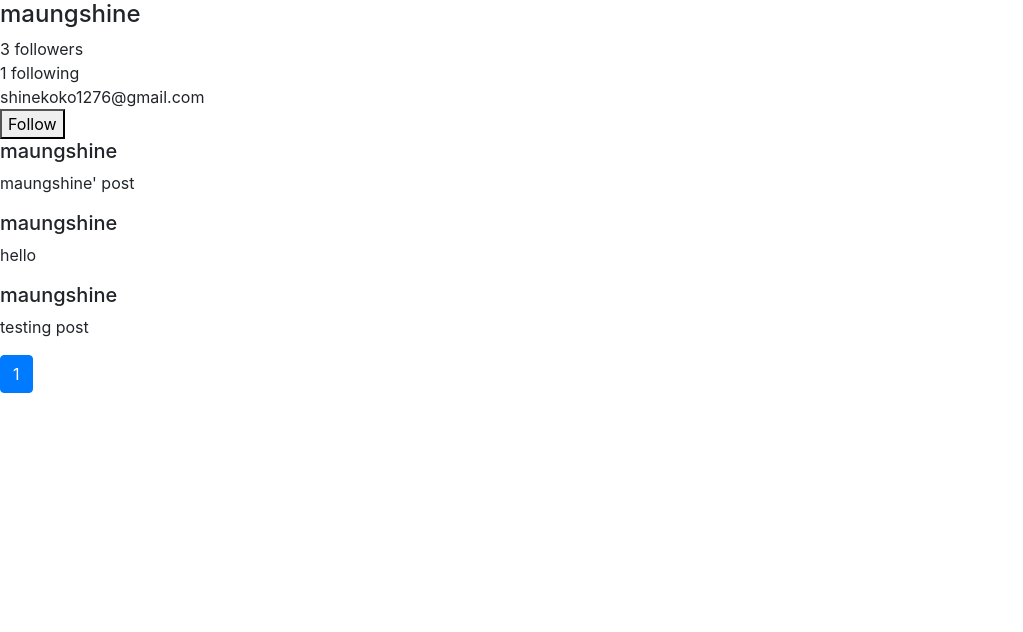
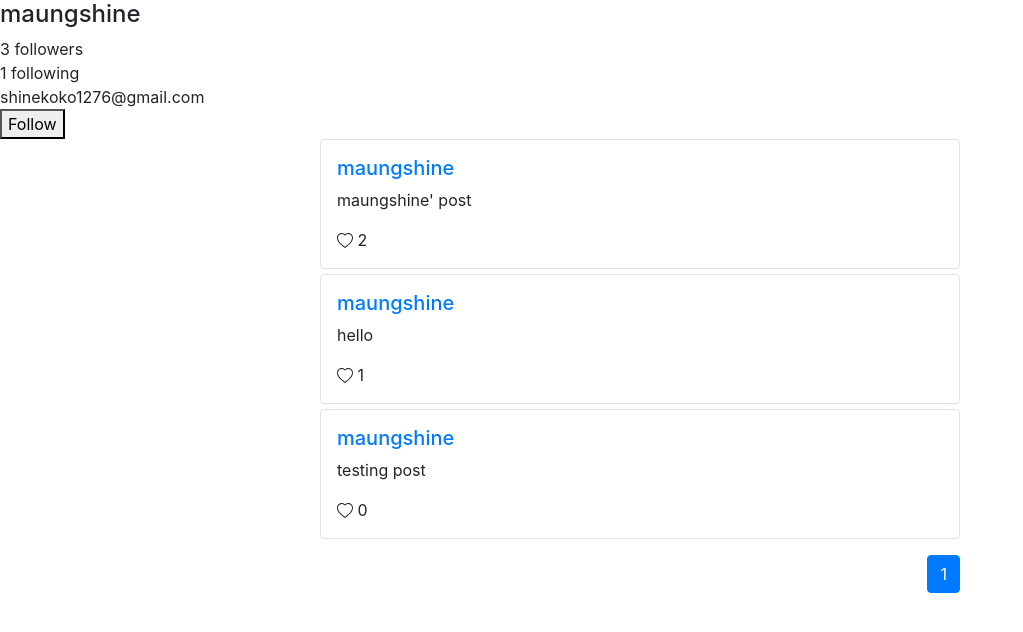
Before and after one commit to maungshine/network, a Django app: page /profile/1 in a window 1280 px wide. Shown: the part 56-688 px from the top of the page, without its empty margins (0-1023 px from the left). Run offline with Django 3.2, Linux system fonts and the light colour scheme; data comes from the database, SQL or seed files in the repository; both versions use the stored data as it was after the commit; some libraries are stand-ins or nearby versions.

Commit message:
add some styling

```diff
--- a/network/static/network/styles.css
+++ b/network/static/network/styles.css
@@ -1,3 +1,29 @@
 .bi-heart,.bi-heart-fill {
     cursor: pointer;
 }
+
+#main_page {
+    display: grid;
+    row-gap: 5px;
+}
+
+.post {
+
+    padding: 1em;
+    width: 50%;
+}
+
+.edit-button {
+    position: relative;
+    left: 515px;
+    bottom: 95px;
+}
+
+.paginator > nav {
+    display: inline-block;
+}
+
+.paginator {
+    padding: 1em 0em;
+    width: 50%;
+}
--- a/network/templates/network/profile.html
+++ b/network/templates/network/profile.html
@@ -23,16 +23,36 @@
     </div>
     <section id="main_page">
       {% for post in page_obj.object_list %}
-        <div class="post">
-            <div class="username"><h5>{{ post.post_user.username }}</h5></div>
+      <div class="container border rounded post">
+          <div class="username"><h5><a href="{% url 'profile' post.post_user.id %}">{{ post.post_user.username }}</a></h5></div>
           <div class="content" id="post-{{ post.id }}"><p id="content-{{ post.id }}">{{ post.content }}</p></div>
+          <div class="like">
+          {% if user not in post.liked %}
+            <svg id="like-icon-{{ post.id }}" onclick="like_post({{ post.id }})" width="1em" height="1em" viewBox="0 0 16 16" class="bi bi-heart" fill="currentColor" xmlns="http://www.w3.org/2000/svg">
+              <path fill-rule="evenodd" d="M8 2.748l-.717-.737C5.6.281 2.514.878 1.4 3.053c-.523 1.023-.641 2.5.314 4.385.92 1.815 2.834
+              3.989 6.286 6.357 3.452-2.368 5.365-4.542 6.286-6.357.955-1.886.838-3.362.314-4.385C13.486.878 10.4.28 8.717 2.01L8 2.748zM8
+              15C-7.333 4.868 3.279-3.04 7.824 1.143c.06.055.119.112.176.171a3.12 3.12 0 0 1 .176-.17C12.72-3.042 23.333 4.867 8 15z"/>
+            </svg>
+            <span id="post-{{ post.id }}-like" class="like-count">{{ post.liked_users.all|length }}</span>
+
+          {% else %}
+          <svg id="like-icon-{{ post.id }}" onclick="like_post({{ post.id }})" width="1em" height="1em" viewBox="0 0 16 16" class="bi bi-heart-fill" fill="#ff0000" xmlns="http://www.w3.org/2000/svg">
+            <path fill-rule="evenodd" d="M8 1.314C12.438-3.248 23.534 4.735 8 15-7.534 4.736 3.562-3.248 8 1.314z"/>
+          </svg>
+          <span id="post-{{ post.id }}-like" class="like-count">{{ post.liked_users.all|length }}</span>
+          {% endif %}
+          </div>
           {% if user == post.post_user %}
-            <button id="edit-post-{{ post.id }}" onclick="edit_post({{ post.id }})">Edit</button>
+
+            <button class="edit-button btn btn-outline-primary" id="edit-post-{{ post.id }}" onclick="edit_post({{ post.id }})">Edit</button>
+
+
           {% endif %}
       </div>
       {% endfor %}
   </section>
-    <nav aria-label="...">
+  <div class="paginator text-right container">
+    <nav aria-label="paginator">
       <ul class="pagination">
       {% if page_obj.has_previous %}
         <li class="page-item">
@@ -50,4 +70,5 @@
       {% endif %}
       </ul>
     </nav>
+  </div>
 {% endblock %}
```
Also changed, not shown: network/templates/network/index.html (+11 -4 lines), db.sqlite3. Lines whose indentation alone changed are shown as unchanged.
